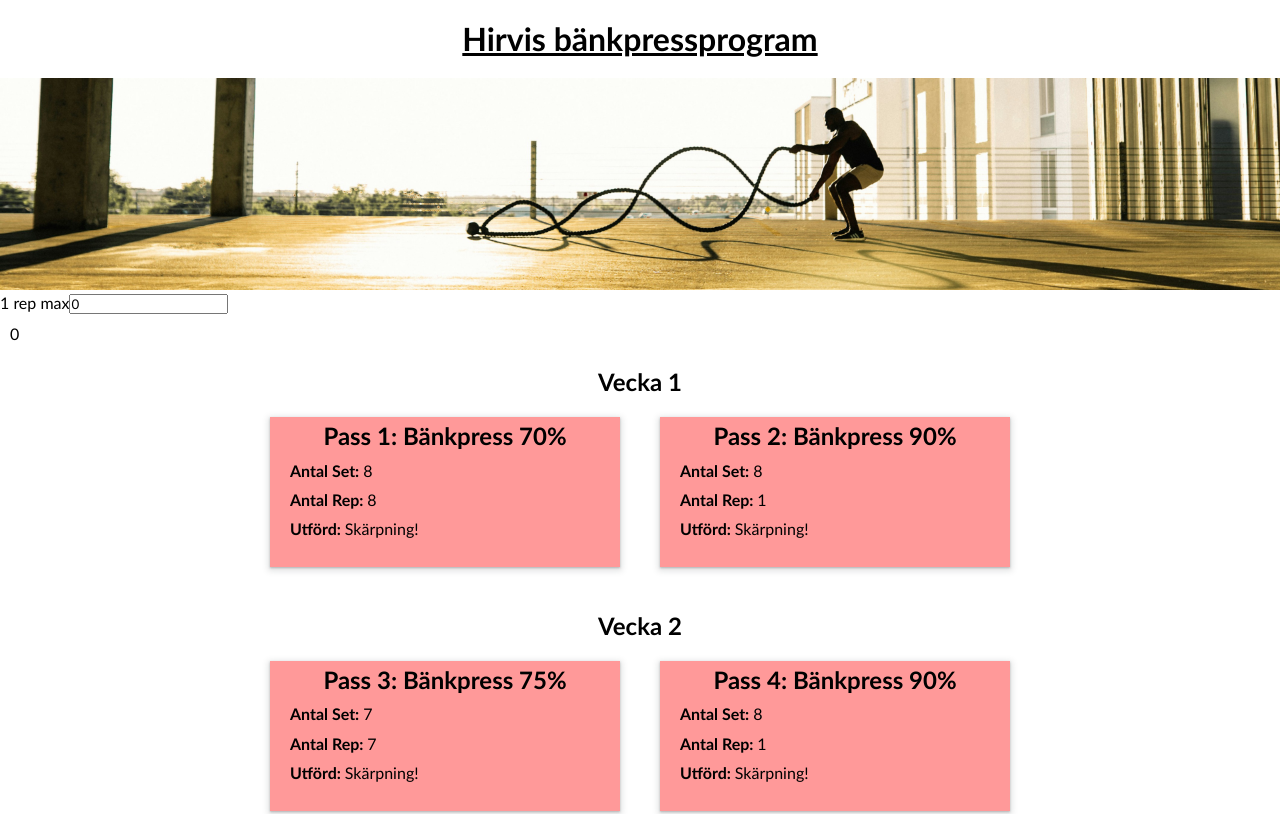
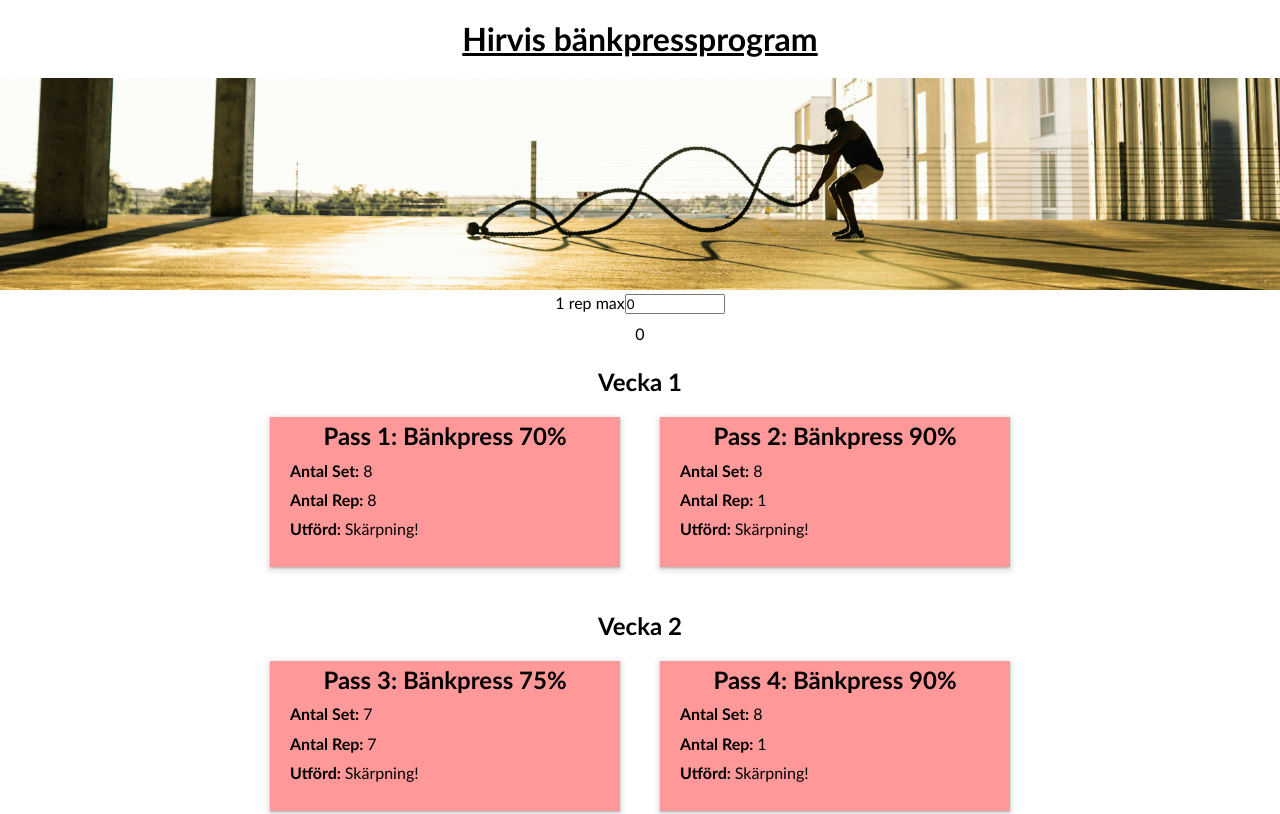
Before and after one commit to MarkusVickman/react-m1, a React (Vite) app: page / in a window 1280 px wide. Shown: the top 814 px of the page. Built offline with nearby package versions, Linux system fonts and the light colour scheme.

Commit message:
Update App.css
styling input field

```diff
--- a/src/components/App.css
+++ b/src/components/App.css
@@ -9,6 +9,17 @@ Styling av klass big-container vilket innehåller alla mindre inlägg
     max-width: 780px;
     margin: auto;
     margin-top: 25px;
+}
+
+input {
+width: 100px;
+height: 20px;
+margin: auto;
+}
+
+.center-div {
+width: 100%;
+text-align: center;
 }
 
 .button {
```
